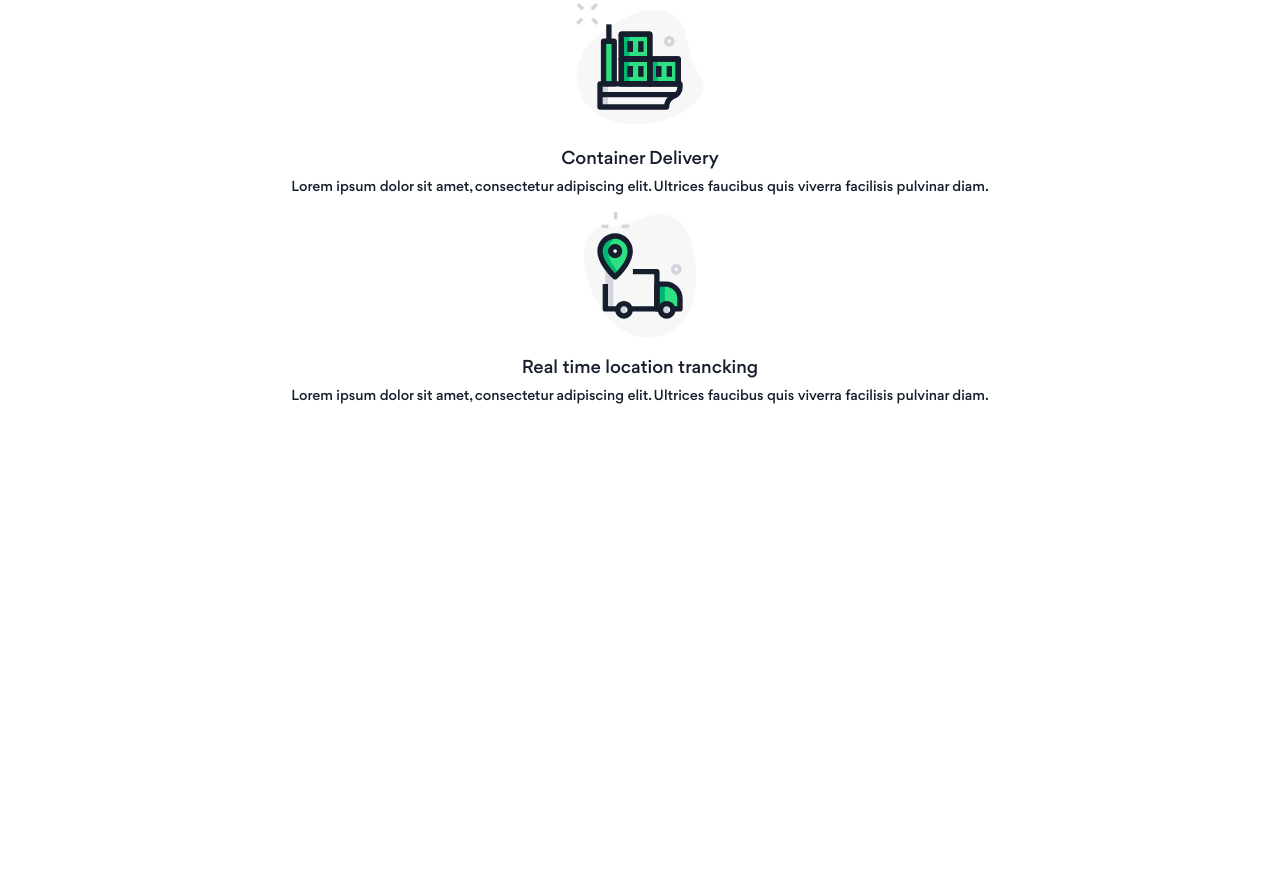
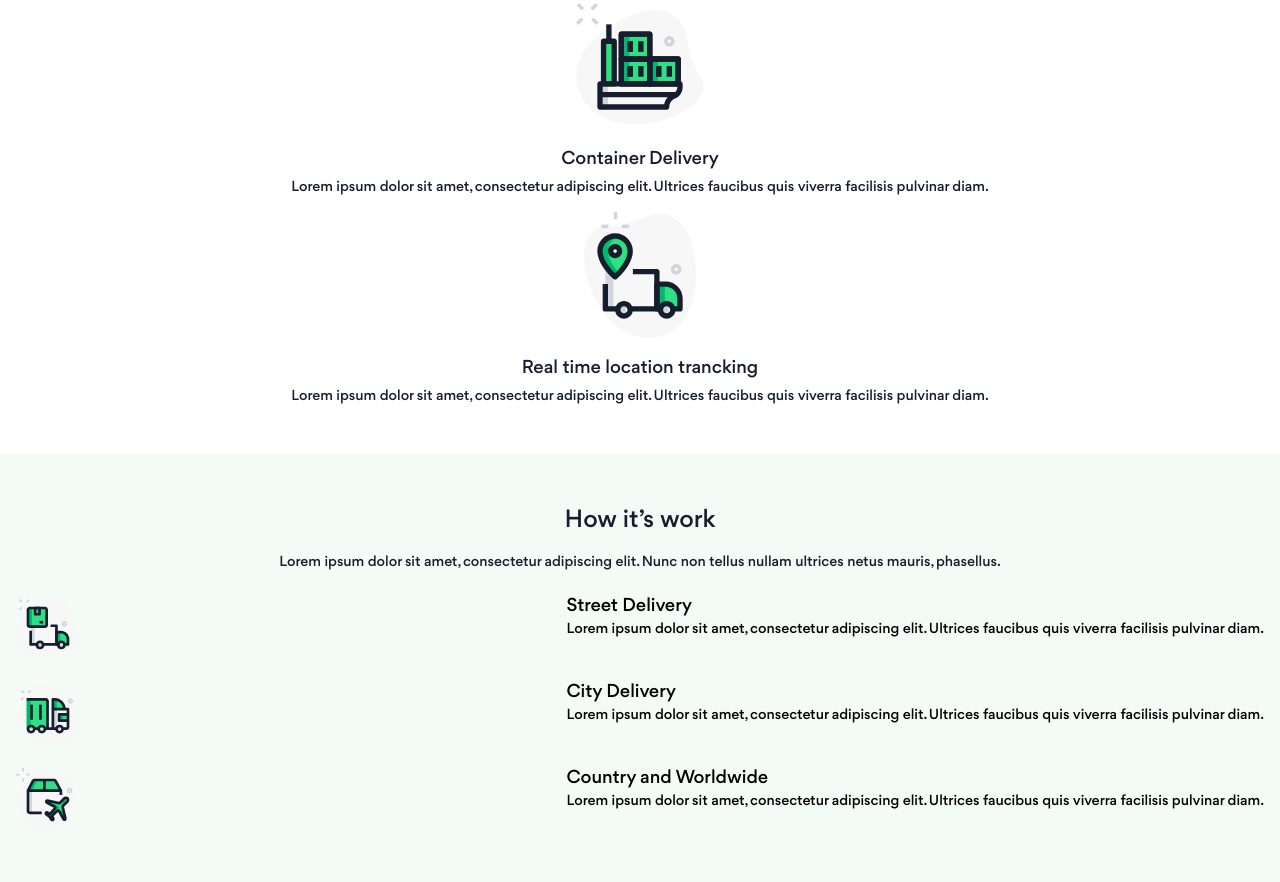
Before and after one commit to RostyslavKopachevskyi/Delivery-project, a website: page src/index.html in a window 1280 px wide. Shown: the part 2276-3158 px from the top of the page. Before the commit the page ends 2730 px from the top, so only its background shows below. Drawn offline with Linux system fonts and the light colour scheme.

Commit message:
work section

```diff
--- a/src/index.html
+++ b/src/index.html
@@ -106,6 +106,47 @@
         </div>
     </section>
 
+    <section class="work">
+        <div class="work__wrapper">
+            <h3 class="work__title">How it’s work</h3>
+            <p class="work__text">Lorem ipsum dolor sit amet, consectetur adipiscing elit. Nunc non tellus nullam ultrices netus mauris, phasellus.</p>
+
+            <div class="work__items">
+
+                <div class="work__item">
+                    <div class="work__item-icon">
+                        <img src="../img/icons/street-delivery.svg" alt="work street-delivery icon">
+                    </div>
+                    <div class="work__item-wrapper">
+                        <h4 class="work__item-title">Street Delivery</h4>
+                        <p class="work__item-text">Lorem ipsum dolor sit amet, consectetur adipiscing elit. Ultrices faucibus quis viverra facilisis pulvinar diam.</p>
+                    </div>
+                </div>
+
+                <div class="work__item">
+                    <div class="work__item-icon">
+                        <img src="../img/icons/city-delivery.svg" alt="work city-delivery icon">
+                    </div>
+                    <div class="work__item-wrapper">
+                        <h4 class="work__item-title">City Delivery</h4>
+                        <p class="work__item-text">Lorem ipsum dolor sit amet, consectetur adipiscing elit. Ultrices faucibus quis viverra facilisis pulvinar diam.</p>
+                    </div>
+                </div>
+
+                <div class="work__item">
+                    <div class="work__item-icon">
+                        <img src="../img/icons/country-worldwide.svg" alt="work country-worldwide icon">
+                    </div>
+                    <div class="work__item-wrapper">
+                        <h4 class="work__item-title">Country and Worldwide</h4>
+                        <p class="work__item-text">Lorem ipsum dolor sit amet, consectetur adipiscing elit. Ultrices faucibus quis viverra facilisis pulvinar diam.</p>
+                    </div>
+                </div>
+
+            </div>
+        </div>
+    </section>
+
     <script src="js/script.js"></script>
 </body>
 </html>
--- /dev/null
+++ b/src/sass/blocks/_work.scss
@@ -0,0 +1,48 @@
+.work {
+    padding: 4.8rem 0;
+    background-color: $white-green;
+
+    &__wrapper {
+        display: grid;
+        grid-template-columns: repeat(2, 1fr);
+        column-gap: 1.6rem;
+        margin: 0 1.6rem;
+    }
+
+    &__title {
+        grid-column: 1 / 3;
+        text-align: center;
+        color: $gray-dark;
+    }
+
+    &__text {
+        grid-column: 1 / 3;
+        text-align: center;
+        color: $gray-dark;
+        padding-top: 1.6rem;
+    }
+
+    &__items {
+        padding-top: 0.4rem;
+        grid-column: 1 / 3;
+    }
+
+    &__item {
+        display: flex;
+        flex-direction: row;
+        justify-content: space-between;
+        gap: 1.6rem;
+        padding-top: 2rem;
+
+        &-icon {
+            img {
+                width: 6.4rem;
+                height: 6.4rem;
+            }
+        }
+
+        &-text {
+            padding-top: 0.4rem;
+        }
+    }
+}
--- a/src/sass/style.scss
+++ b/src/sass/style.scss
@@ -15,3 +15,4 @@ html {
 @import 'blocks/header';
 @import 'blocks/hero';
 @import 'blocks/services';
+@import 'blocks/work';
```
Also changed, not shown: src/css/style.css.
